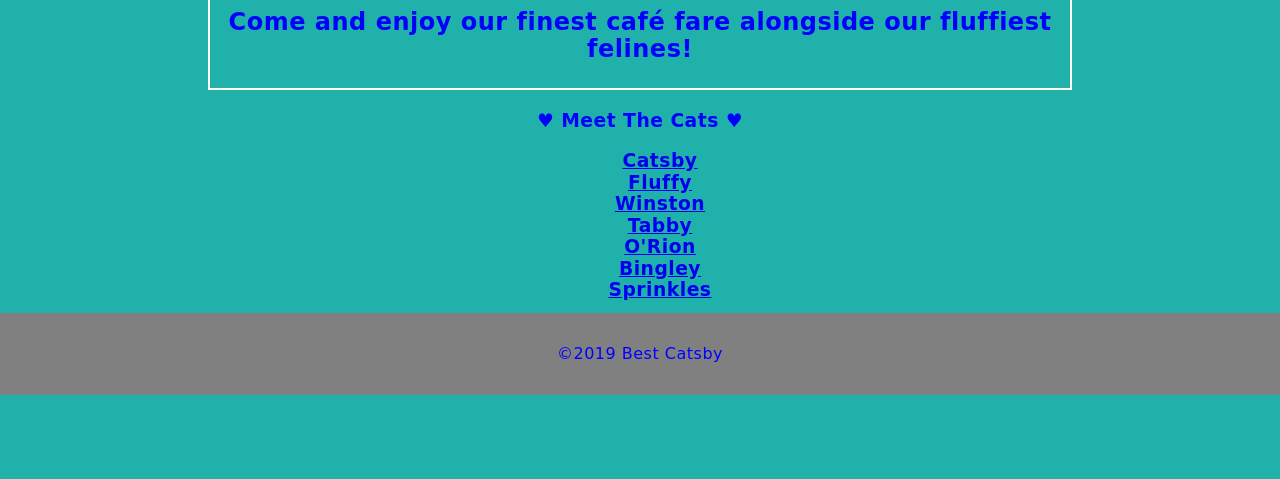
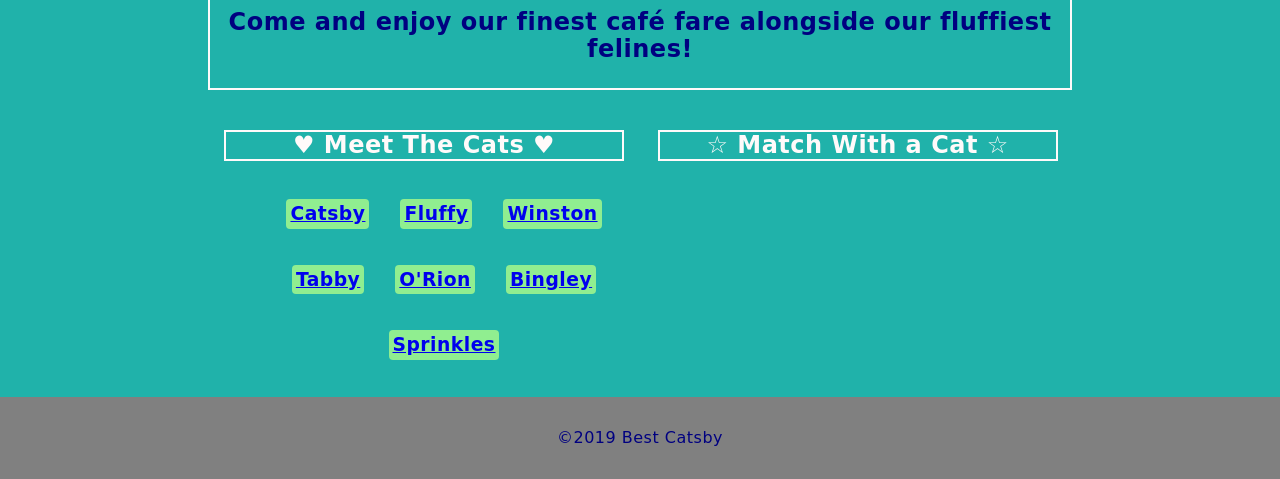
Before and after one commit to wawinchester/the-great-catsby, a plain HTML site: page index.html in a window 1280 px wide. Shown: the part 405-884 px from the top of the page. Before the commit the page ends 800 px from the top, so only its background shows below. Drawn offline with Linux system fonts and the light colour scheme.

Commit message:
added columns, styled cat links on main page

```diff
--- a/css/main.css
+++ b/css/main.css
@@ -2,7 +2,7 @@
 
 
 body {
-  color:blue;
+  color: navy;
   letter-spacing: 0.5px;
   background-color: lightseagreen;
   font-family: cursive, Helvetica, comic sans, Georgia, "Trebuchet MS", Verdana, sans-serif;
@@ -43,9 +43,19 @@ h2 {
 
 /* cat links */
 
-.meet-cats{
+.meet-cats,
+.match-cats {
   text-align: center;
   list-style: none;
+  color: snow;
+}
+
+.meet-cats a {
+  padding: 4px;
+  margin: 10px;
+  background-color: lightgreen;
+  border-radius: 4px;
+  display: block;
 }
 
 /* footer */
@@ -72,4 +82,23 @@ h2 {
     max-width: 1000px;
     margin: 0 auto;
   }
+
+  .meet-cats li {
+    display: inline-block;
+    margin: 8px 2px;
+  }
+
+  .col {
+    display: inline-block;
+    vertical-align: top;
+    padding-left: 1em;
+    padding-right: 1em;
+    width: 50%;
+    margin-right: -4px;
+  }
+
+  #cats {
+
+  }
+
 }
--- a/index.html
+++ b/index.html
@@ -27,9 +27,14 @@
 
             <p>Come and enjoy our finest café fare alongside our fluffiest felines!</p>
           </h2>
-          <div>
-            <h3 class="meet-cats">
+
+<!-- Meet the cats section -->
+
+          <div id="cats" class="primary col">
+            <h2 class="meet-cats">
               &hearts; Meet The Cats &hearts;
+            </h2>
+            <h3>
               <ul class="meet-cats">
                 <li><a href="html/catsby.html">Catsby</a></li>
                 <li><a href="html/fluffy.html">Fluffy</a></li>
@@ -41,6 +46,13 @@
               </ul>
             </h3>
           </div>
+
+<!-- Matching Section -->
+
+          <div class="secondary col">
+            <h2 class="match-cats"> &star; Match With a Cat &star; </h2>
+
+          </div>
         </div>
       </div>
         <footer class="main-footer">
```
